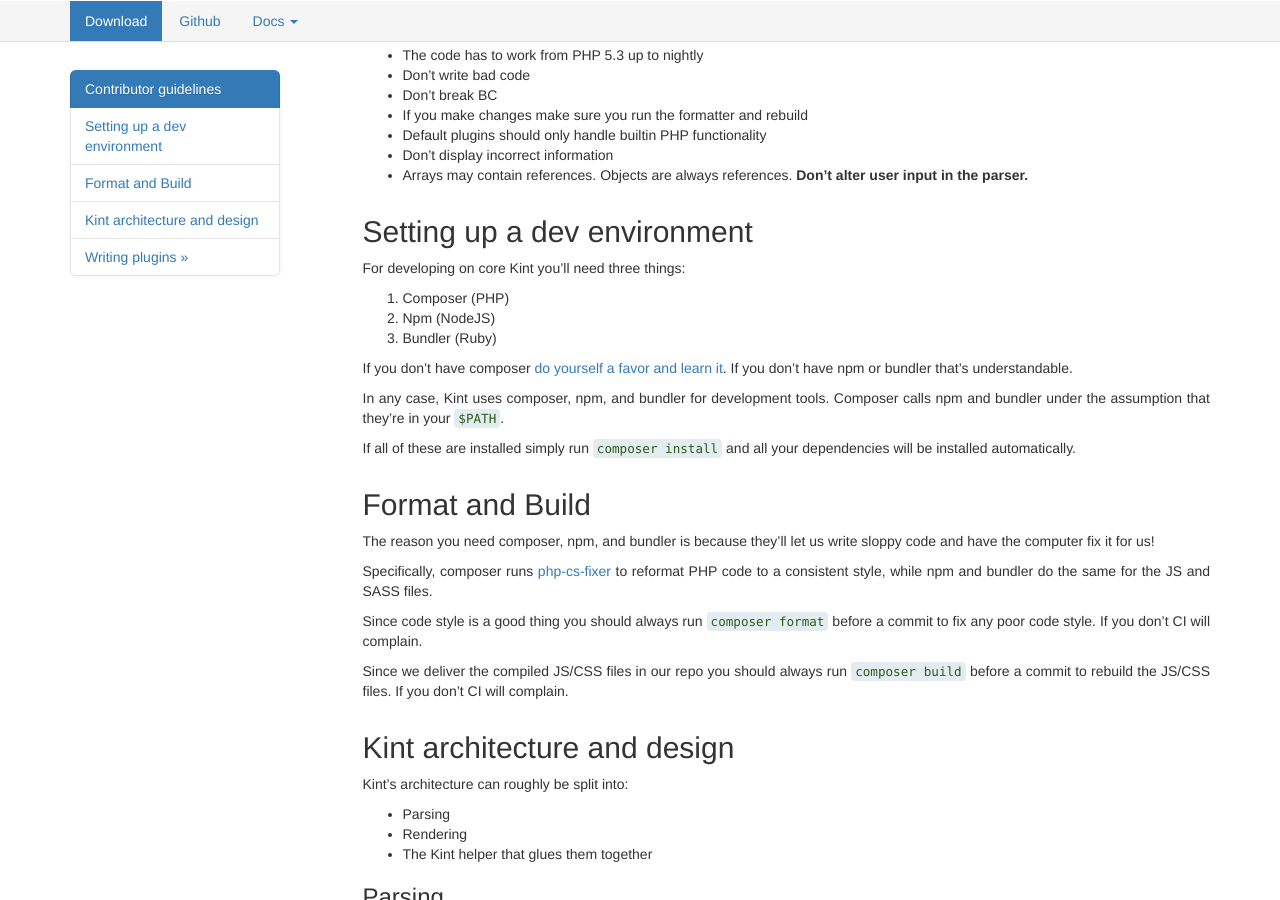
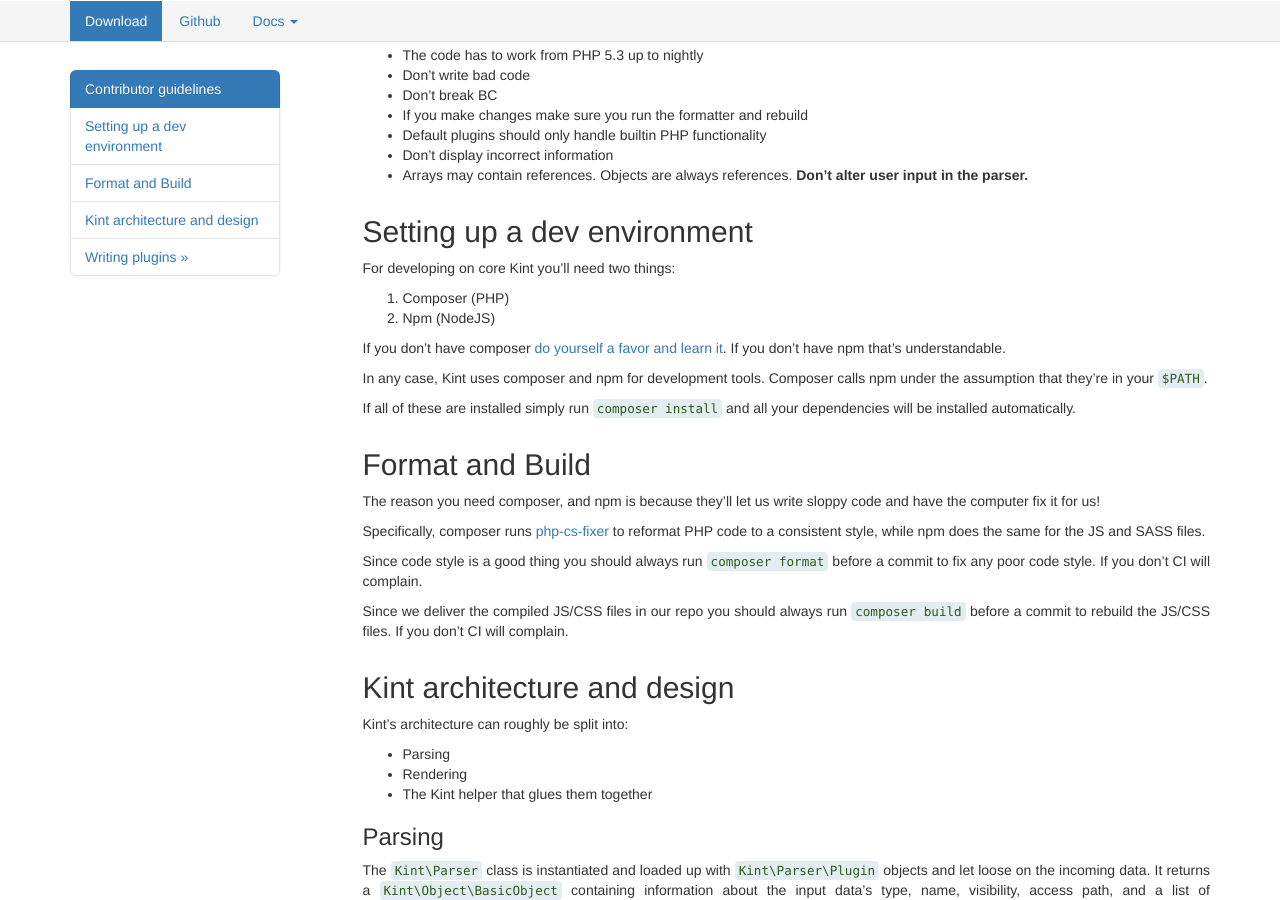
Before and after one commit to kint-php/kint, a Jekyll site: the page built from contrib.md, in a window 1280 px wide and 900 px high, scrolled down 397 px. Built offline with Jekyll 4.4.1, drawn with Linux system fonts in a browser that asks for light colours; nearby versions of some CDN libraries.

Commit message:
Removed bundler dependency

```diff
--- a/contrib.md
+++ b/contrib.md
@@ -35,15 +35,14 @@ You can see <a href="https://github.com/kint-php/kint/blob/master/CONTRIBUTING.m
 
 ## Setting up a dev environment
 
-For developing on core Kint you'll need three things:
+For developing on core Kint you'll need two things:
 
 1. Composer (PHP)
 2. Npm (NodeJS)
-3. Bundler (Ruby)
 
-If you don't have composer <a href="https://getcomposer.org/" target="_blank">do yourself a favor and learn it</a>. If you don't have npm or bundler that's understandable.
+If you don't have composer <a href="https://getcomposer.org/" target="_blank">do yourself a favor and learn it</a>. If you don't have npm that's understandable.
 
-In any case, Kint uses composer, npm, and bundler for development tools. Composer calls npm and bundler under the assumption that they're in your `$PATH`.
+In any case, Kint uses composer and npm for development tools. Composer calls npm under the assumption that they're in your `$PATH`.
 
 If all of these are installed simply run `composer install` and all your dependencies will be installed automatically.
 
@@ -52,9 +51,9 @@ If all of these are installed simply run `composer install` and all your depende
 
 ## Format and Build
 
-The reason you need composer, npm, and bundler is because they'll let us write sloppy code and have the computer fix it for us!
+The reason you need composer, and npm is because they'll let us write sloppy code and have the computer fix it for us!
 
-Specifically, composer runs <a href="https://github.com/FriendsOfPHP/PHP-CS-Fixer" target="_blank">php-cs-fixer</a> to reformat PHP code to a consistent style, while npm and bundler do the same for the JS and SASS files.
+Specifically, composer runs <a href="https://github.com/FriendsOfPHP/PHP-CS-Fixer" target="_blank">php-cs-fixer</a> to reformat PHP code to a consistent style, while npm does the same for the JS and SASS files.
 
 Since code style is a good thing you should always run `composer format` before a commit to fix any poor code style. If you don't CI will complain.
 
```
